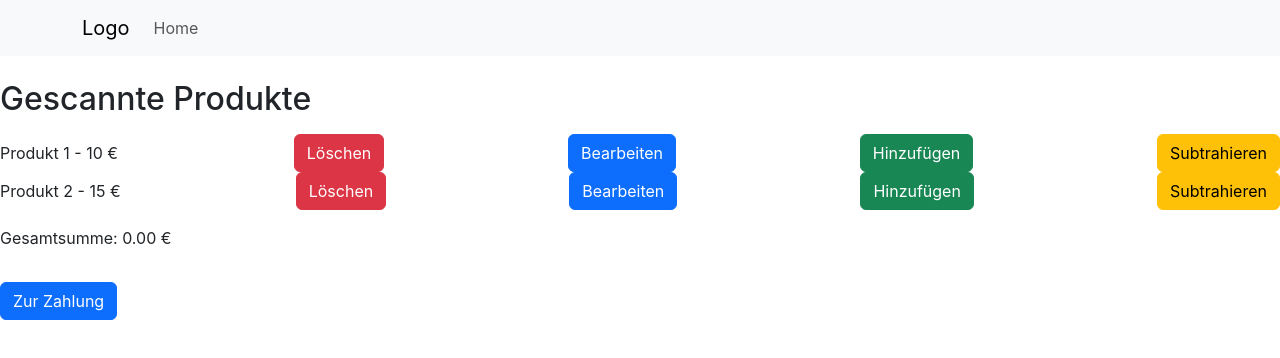
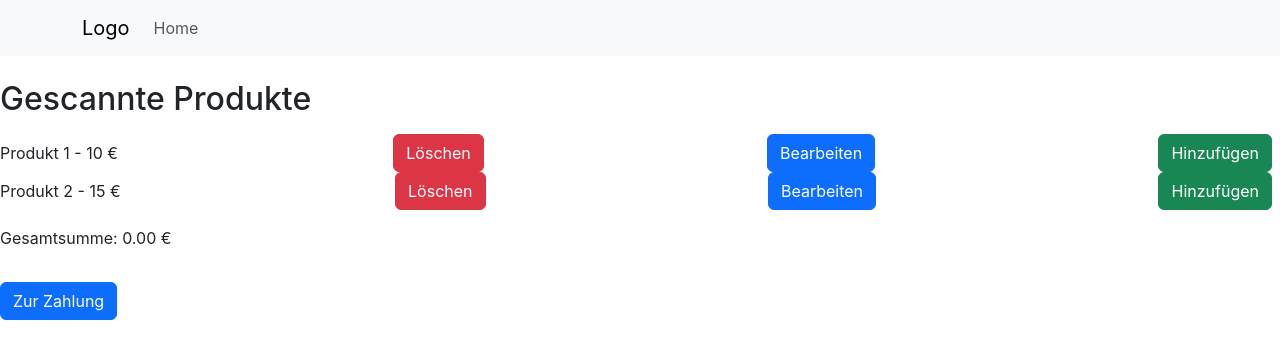
Before and after one commit to kreemdaada/QRCode, a React (Create React App) app: page /gescannteproduktelist in a window 1280 px wide. Shown: the top 358 px of the page. Built offline with nearby package versions, Linux system fonts and the light colour scheme.

Commit message:
neue-dependencies

```diff
--- a/package.json
+++ b/package.json
@@ -37,5 +37,9 @@
       "last 1 firefox version",
       "last 1 safari version"
     ]
+  },
+  "devDependencies": {
+    "@babel/plugin-proposal-private-property-in-object": "^7.21.11",
+    "babel-preset-react-app": "^10.0.1"
   }
 }
--- a/src/gescannteproduktelist/GescannteProdukteList.jsx
+++ b/src/gescannteproduktelist/GescannteProdukteList.jsx
@@ -78,9 +78,6 @@ const GescannteProdukteList = ({ gescannteProdukte, onDelete, onEdit, onAdd, onS
                                   <button onClick={() => onAdd(produkt.id)} className="btn btn-success me-2">
                                       Hinzufügen
                                   </button>
-                                  <button onClick={() => onSubtract(produkt.id)} className="btn btn-warning">
-                                      Subtrahieren
-                                  </button>
                               </>
                           )}
                       </div>
@@ -98,9 +95,6 @@ const GescannteProdukteList = ({ gescannteProdukte, onDelete, onEdit, onAdd, onS
               <button className="btn btn-success me-2" onClick={() => onAdd(1)}>
                   Hinzufügen
               </button>
-              <button className="btn btn-warning" onClick={() => onSubtract(1)}>
-                  Subtrahieren
-              </button>
           </li>
           <li className="list-group-item d-flex justify-content-between align-items-center">
               Produkt 2 - 15 €
@@ -112,9 +106,6 @@ const GescannteProdukteList = ({ gescannteProdukte, onDelete, onEdit, onAdd, onS
               </button>
               <button className="btn btn-success me-2" onClick={() => onAdd(2)}>
                   Hinzufügen
-              </button>
-              <button className="btn btn-warning" onClick={() => onSubtract(2)}>
-                  Subtrahieren
               </button>
           </li>
 
```
Also changed, not shown: 1 other file (tests, documents, lock files or other folders).
